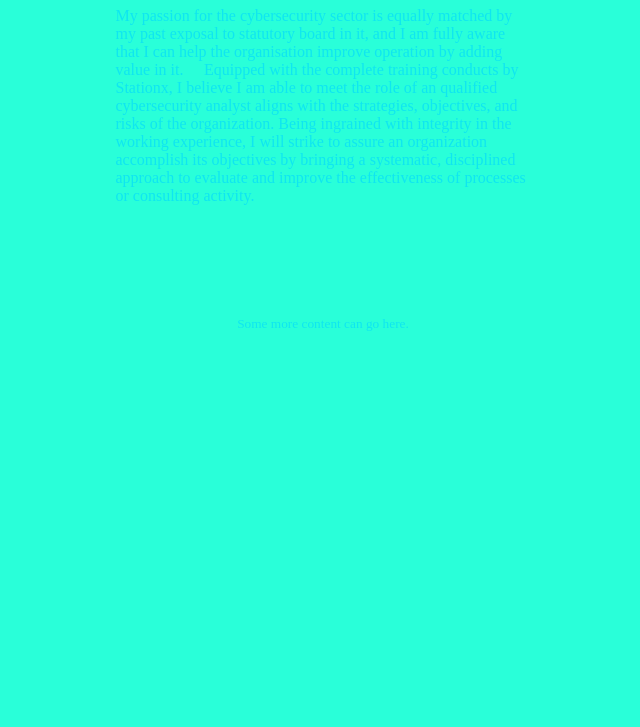
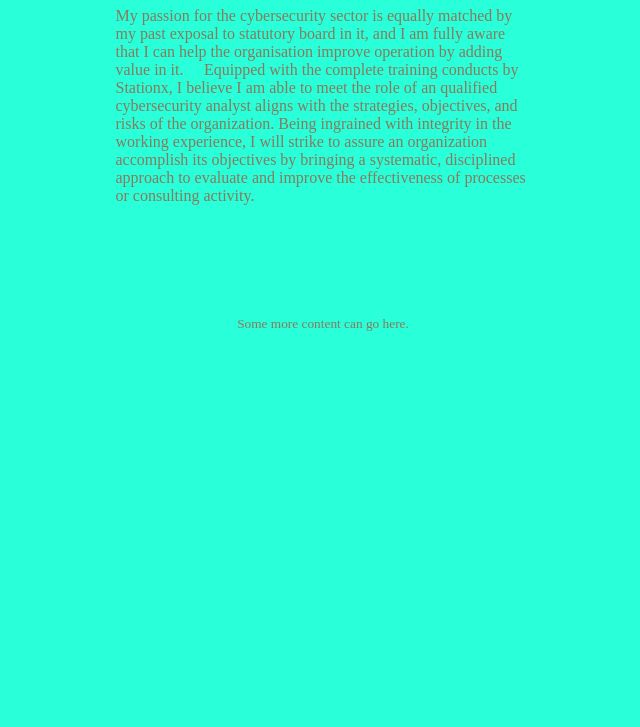
Before and after one commit to healthp/website, a plain HTML site: page index.html in a window 1280 px wide. Shown: the part 73-800 px from the top of the page, without its empty margins (317-957 px from the left). Drawn offline with Linux system fonts and the light colour scheme.

Commit message:
Update index.html

```diff
--- a/index.html
+++ b/index.html
@@ -11,7 +11,7 @@
 
         body {
             background-color: #29ffd9;
-            color: #0fe6f0;
+            color: #8a795d;
         }
 
         .col-12 {
```
